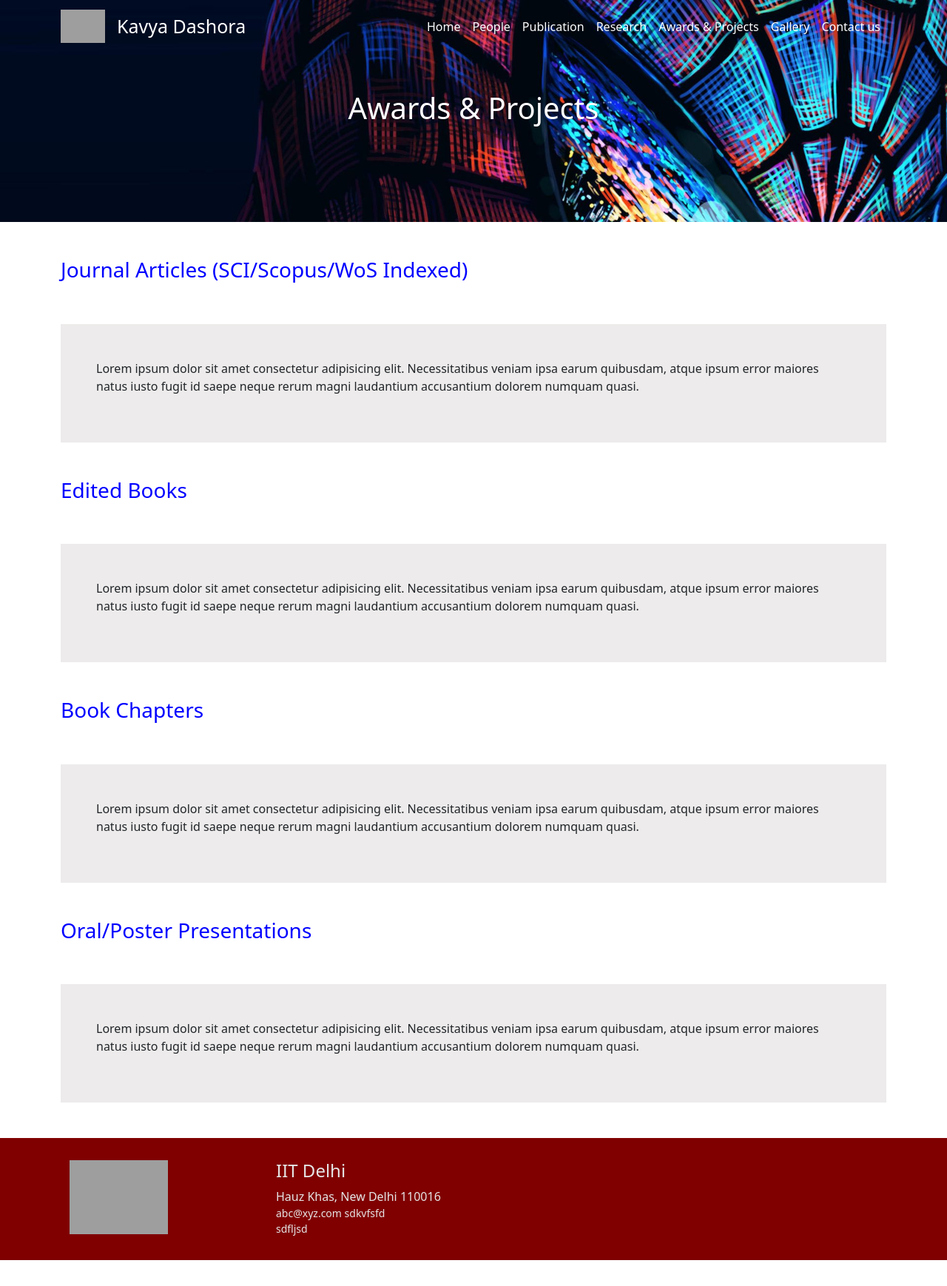
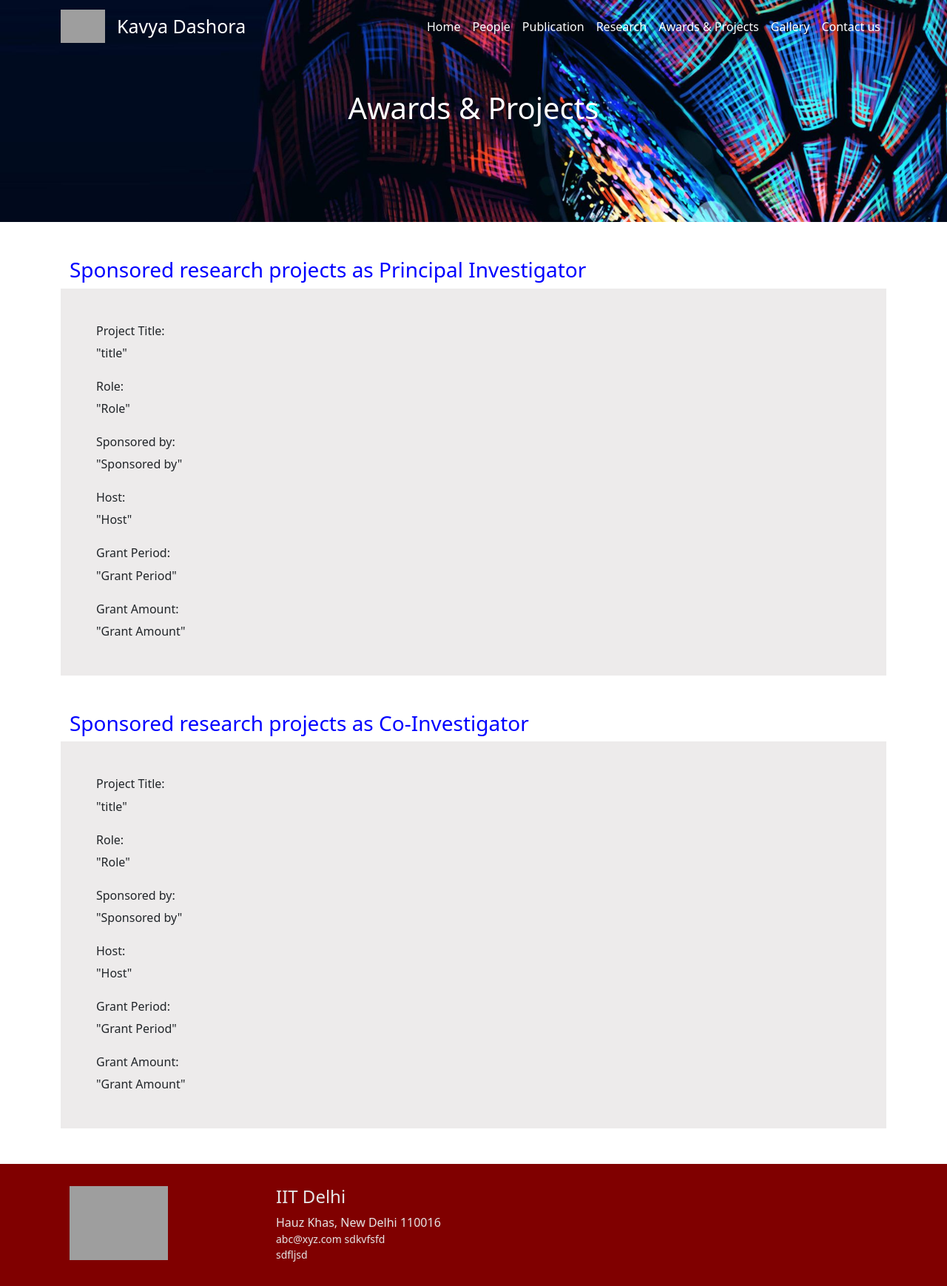
Before and after one commit to tarxn/personal_website, a PHP site: page /awards_projects.php in a window 1280 px wide. Shown: the whole page at 74% size. Before the commit the page ends 1703 px from the top, so only its background shows below. Run offline with PHP 8.4, Linux system fonts and the light colour scheme; grey boxes are pictures that could not be loaded.

Commit message:
Merge branch 'main' of https://github.com/tarxn/personal_website

```diff
--- a/awards_projects.php
+++ b/awards_projects.php
@@ -2,8 +2,7 @@
 include("header.php");
 ?>
 
-<div class="banner-image w-100 vh-100 d-flex justify-content-center align-items-center"
-    style="background-image: url('images/1836325.jpg');">
+<div class="banner-image w-100 vh-100 d-flex justify-content-center align-items-center" style="background-image: url('images/1836325.jpg');">
     <div class="content text-center">
         <h1 class="text-white">Awards & Projects</h1>
     </div>
@@ -13,66 +12,87 @@
 
 <div class="container my-5 d-grid gap-5">
     <div>
+        <div class="container-fluid">
             <h3 style="color:blue">
-        Journal Articles (SCI/Scopus/WoS Indexed)
+
+                Sponsored research projects as Principal Investigator
+
             </h3>
         </div>
         <div class="p-5 border_card">
-        <p>
-            Lorem ipsum dolor sit amet consectetur adipisicing elit.
-            Necessitatibus veniam ipsa earum quibusdam, atque ipsum error maiores
-            natus iusto fugit id saepe neque rerum magni laudantium accusantium
-            dolorem numquam quasi.
-        </p>
+            <div>
+                <h6>Project Title:</h6>
+                "title"
+            </div>
+            </br>
+            <div>
+                <h6>Role:</h6>
+                "Role"
+            </div>
+            </br>
+            <div>
+                <h6>Sponsored by:</h6>
+                "Sponsored by"
+            </div>
+            </br>
+            <div>
+                <h6>Host:</h6>
+                "Host"
+            </div>
+            </br>
+            <div>
+                <h6>Grant Period:</h6>
+                "Grant Period"
+            </div>
+            </br>
+            <div>
+                <h6>Grant Amount:</h6>
+                "Grant Amount"
+            </div>
+        </div>
     </div>
 
 
 
     <div>
+        <div class="container-fluid">
             <h3 style="color:blue">
-        Edited Books
+
+                Sponsored research projects as Co-Investigator
+
             </h3>
         </div>
         <div class="p-5 border_card">
-        <p>
-            Lorem ipsum dolor sit amet consectetur adipisicing elit.
-            Necessitatibus veniam ipsa earum quibusdam, atque ipsum error maiores
-            natus iusto fugit id saepe neque rerum magni laudantium accusantium
-            dolorem numquam quasi.
-        </p>
+            <div>
+                <h6>Project Title:</h6>
+                "title"
             </div>
-
-
-
+            </br>
             <div>
-        <h3 style="color:blue">
-        Book Chapters
-        </h3>
-
+                <h6>Role:</h6>
+                "Role"
             </div>
-    <div class="p-5 border_card">
-        <p>
-            Lorem ipsum dolor sit amet consectetur adipisicing elit.
-            Necessitatibus veniam ipsa earum quibusdam, atque ipsum error maiores
-            natus iusto fugit id saepe neque rerum magni laudantium accusantium
-            dolorem numquam quasi.
-        </p>
+            </br>
+            <div>
+                <h6>Sponsored by:</h6>
+                "Sponsored by"
             </div>
-
-
-
+            </br>
             <div>
-        <h3 style="color:blue">
-        Oral/Poster Presentations
-        </h3>
+                <h6>Host:</h6>
+                "Host"
             </div>
-    <div class="p-5 border_card">
-        <p>
-            Lorem ipsum dolor sit amet consectetur adipisicing elit.
-            Necessitatibus veniam ipsa earum quibusdam, atque ipsum error maiores
-            natus iusto fugit id saepe neque rerum magni laudantium accusantium
-            dolorem numquam quasi.
-        </p>
+            </br>
+            <div>
+                <h6>Grant Period:</h6>
+                "Grant Period"
+            </div>
+            </br>
+            <div>
+                <h6>Grant Amount:</h6>
+                "Grant Amount"
+            </div>
+        </div>
     </div>
 
 </div>
```
Lines whose indentation alone changed are shown as unchanged.
